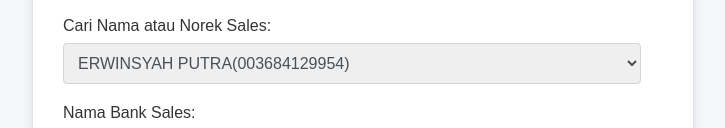
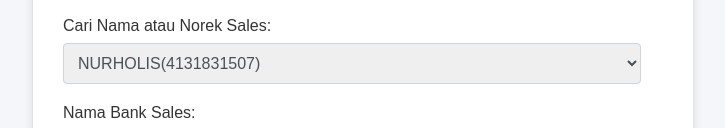
Before and after one commit to felixai88/cincai, a plain HTML site: page index.html in a window 1280 px wide. Shown: the part 188-316 px from the top of the page, without its empty margins (277-1002 px from the left). Drawn offline with Linux system fonts and the light colour scheme.

Commit message:
index.html

```diff
--- a/index.html
+++ b/index.html
@@ -91,7 +91,7 @@
             <label for="namasales">Cari Nama atau Norek Sales:</label>
             <select id="namasales" name="namasales"required>
 
-
+<option value="4131831507,NURHOLIS,4131831507">NURHOLIS(4131831507)</option>
 <option value="003684129954,ERWINSYAH PUTRA,003684129954">ERWINSYAH PUTRA(003684129954)</option>
 
 <option value="1800144752,SDRI SEFTIA ALYA LESTARI,1800144752">SDRI SEFTIA ALYA LESTARI(1800144752)</option>
```
